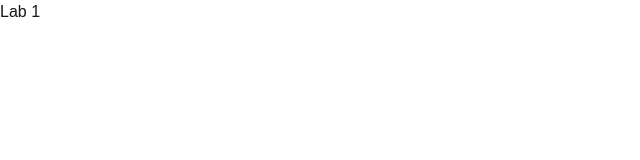
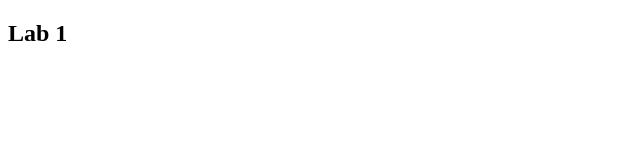
Before and after one commit to mikko2577/webdev-client, a Next.js app: page /labs/lab1 in a window 1280 px wide. Shown: the top 160 px of the page, without its empty margins (0-640 px from the left). Built offline with nearby package versions, Linux system fonts and the light colour scheme.

Commit message:
fix layout, back to initial

```diff
--- a/src/app/labs/lab1/HeadingTags.tsx
+++ b/src/app/labs/lab1/HeadingTags.tsx
@@ -14,6 +14,28 @@ export default function HeadingTags() {
       h6. Tag h1 is the largest heading and h6 is the smallest heading. A{" "}
       <span id="wd-inline-span">span</span> sits in this sentence without
       starting a new line.
+      <div id="wd-Jiachan-heading">
+        <h4>Jiachan Li</h4>
+        I came to the United State since 2024 spring, and I like the life style here.
+        I want to become an <span id="wd-jiachan-heanding"> software engineer </span> in after I graduate.
+      </div>
+      <div>
+        <h1></h1>
+        <h2></h2>
+        <h3></h3>
+        <h4></h4>
+        <h5></h5>
+        <h6></h6>
+      </div>
+      <div id="wd-ai-headings">
+        <h4>Lab notes</h4>
+        This section collects short notes about the work done in this lab.
+        <h5>What I built</h5>
+        A small page that demonstrates the six heading levels and a few inline
+        elements.
+        <h6>Next step</h6>
+        Review the remaining tags and add examples for lists and links.
+      </div>
     </div>
   );
 }
--- a/src/app/layout.tsx
+++ b/src/app/layout.tsx
@@ -1,29 +1,40 @@
+// import { ReactNode } from "react";
+// import TOC from "./TOC";
 import type { Metadata } from "next";
 import { Geist, Geist_Mono } from "next/font/google";
-import "./globals.css";
+// import "./globals.css";
+const geistSans=Geist({
+  variable:"--font-geist-sans",
+  subsets:["latin"]
+});
+const geistMono=Geist_Mono({
+  variable:"--font-geist-mono",
+  subsets:["latin"]
+})
+export const metadata:Metadata={
+  title:"create next App",
+  description:"generated by create next App"
+}
+export default function RootLayout({
+  children,
+}: Readonly<{ children: React.reactNode }>) {
+  return (
+    <html lang="en">
+      <body className={`${geistSans.variable} ${geistMono.variable} antialiased`}>
+        {children}
+      </body>
+    </html>
+    // <table>
+    //   <tbody>
+    //     <tr>
+    //       <td valign="top" width="100px">
+    //         {/*<TOC />*/}
+    //         hello
+    //       </td>
+    //       <td valign="top">{children}</td>
+    //     </tr>
+    //   </tbody>
+    // </table>
 
-const geistSans = Geist({
-  variable: "--font-geist-sans",
-  subsets: ["latin"],
-});
-
-const geistMono = Geist_Mono({
-  variable: "--font-geist-mono",
-  subsets: ["latin"],
-});
-
-export const metadata: Metadata = {
-  title: "Create Next App",
-  description: "Generated by create next app",
-};
-
-export default function RootLayout({ children }: LayoutProps<"/">) {
-  return (
-    <html
-      lang="en"
-      className={`${geistSans.variable} ${geistMono.variable} h-full antialiased`}
-    >
-      <body className="min-h-full flex flex-col">{children}</body>
-    </html>
   );
 }
```
